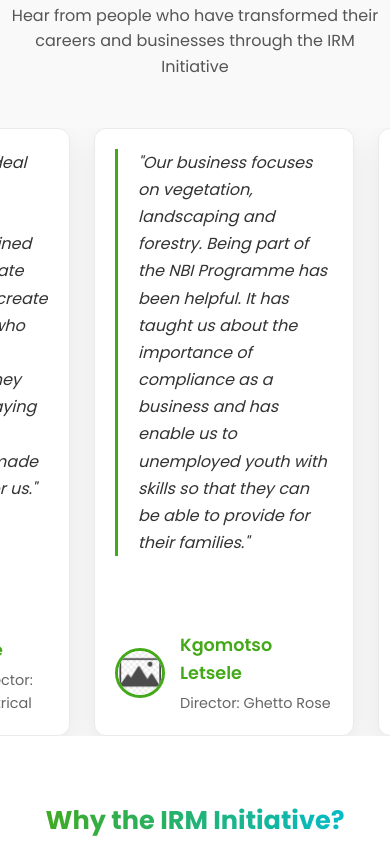
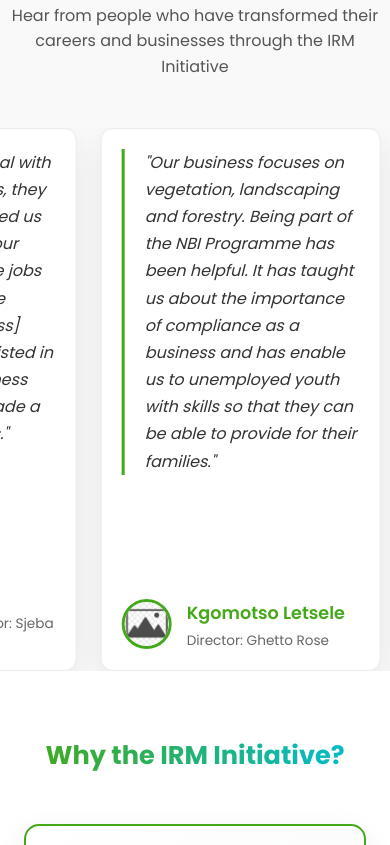
Before and after one commit to NBIGreenEco/irmhub, a plain HTML site: page index.html in a window 390 px wide. Shown: the part 6454-7299 px from the top of the page. Drawn offline with nearby package versions, Linux system fonts and the light colour scheme.

Commit message:
Update index.html

```diff
--- a/index.html
+++ b/index.html
@@ -736,8 +736,8 @@
 
 
         .testimonial-card {
-            min-width: 320px;
-            max-width: 320px;
+            min-width: 360px;
+            max-width: 360px;
             flex-shrink: 0;
             background: white;
             padding: 30px;
@@ -810,15 +810,16 @@
 .author-info p {
     margin: 0;
     color: #666;
-    font-size: 0.9rem;
+    font-size: 0.85rem;
     font-weight: 400;
+    line-height: 1.3;
 }
 
 /* Responsive Design */
 @media (max-width: 768px) {
     .testimonial-card {
-        min-width: 280px;
-        max-width: 280px;
+        min-width: 300px;
+        max-width: 300px;
         padding: 20px;
     }
 
@@ -833,8 +834,8 @@
 
 @media (max-width: 480px) {
     .testimonial-card {
-        min-width: 260px;
-        max-width: 260px;
+        min-width: 280px;
+        max-width: 280px;
     }
 
     .author-avatar {
```
